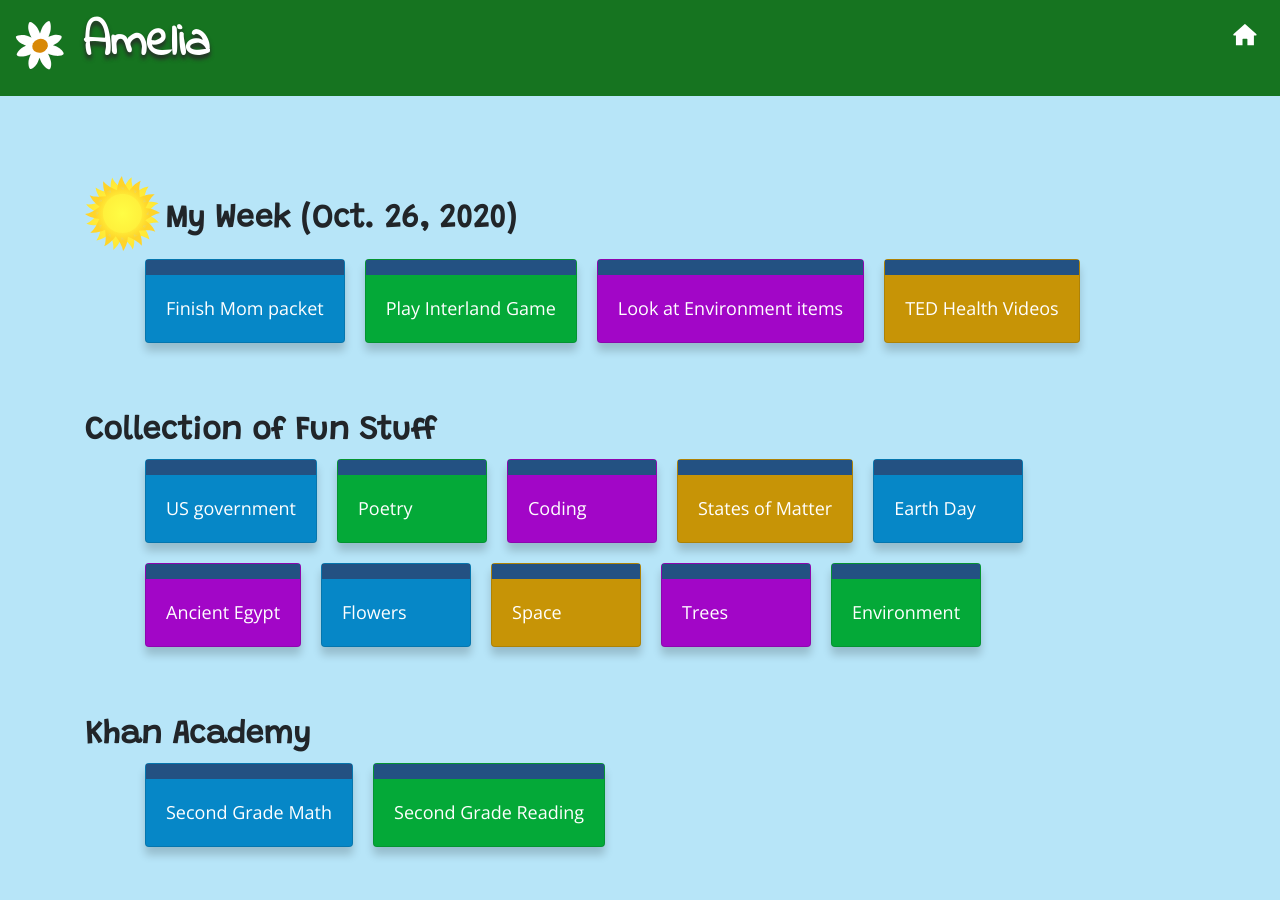
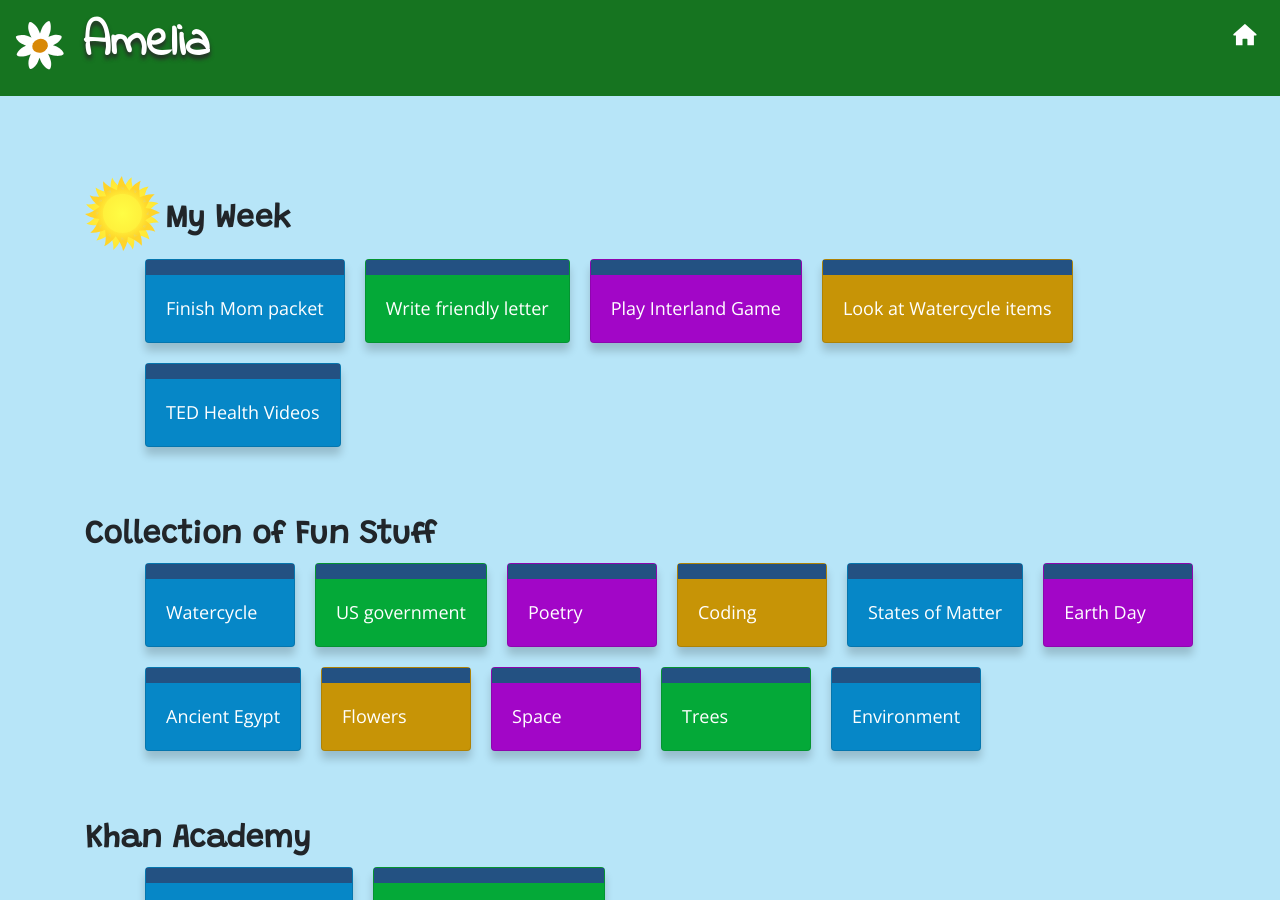
Before and after one commit to dobe0002/kids, a Jekyll site: the page built from Amelia.md, in a window 1280 px wide and 900 px high. Built offline with Jekyll 4.4.1, drawn with Linux system fonts in a browser that asks for light colours; our own code applies the rules of GitHub Pages for plain Markdown files.

Commit message:
Add water cycle

```diff
--- a/Amelia.md
+++ b/Amelia.md
@@ -1,14 +1,16 @@
 # Amelia
 
-## My Week (Oct. 26, 2020)
+## My Week
 
 - [Finish Mom packet]()
+- [Write friendly letter]()
 - [Play Interland Game](https://beinternetawesome.withgoogle.com/en_us/interland){:target="\_blank"}
-- [Look at Environment items](Topics/environment.md)
+- [Look at Watercycle items](Topics/watercycle.md)
 - [TED Health Videos](https://ed.ted.com/lessons?student_level=1&category=health){:target="\_blank"}
 
 ## Collection of Fun Stuff
 
+- [Watercycle](Topics/watercycle.md)
 - [US government](Topics/government.md)
 - [Poetry](Topics/poetry.md)
 - [Coding](Topics/Code.md)
```
Also changed, not shown: Grace.md (+4 -2 lines), Topics/watercycle.md (added, +41 -0 lines).
